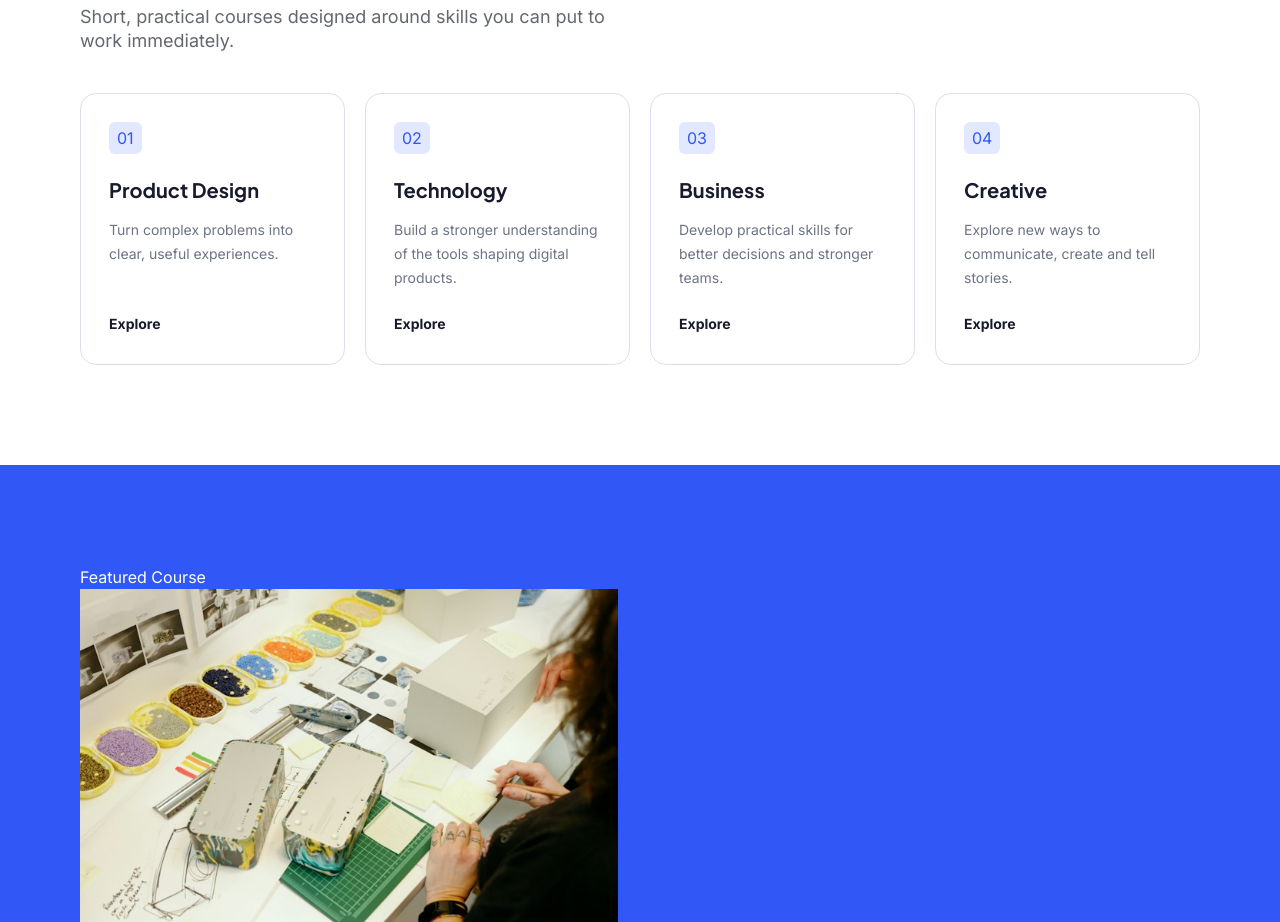
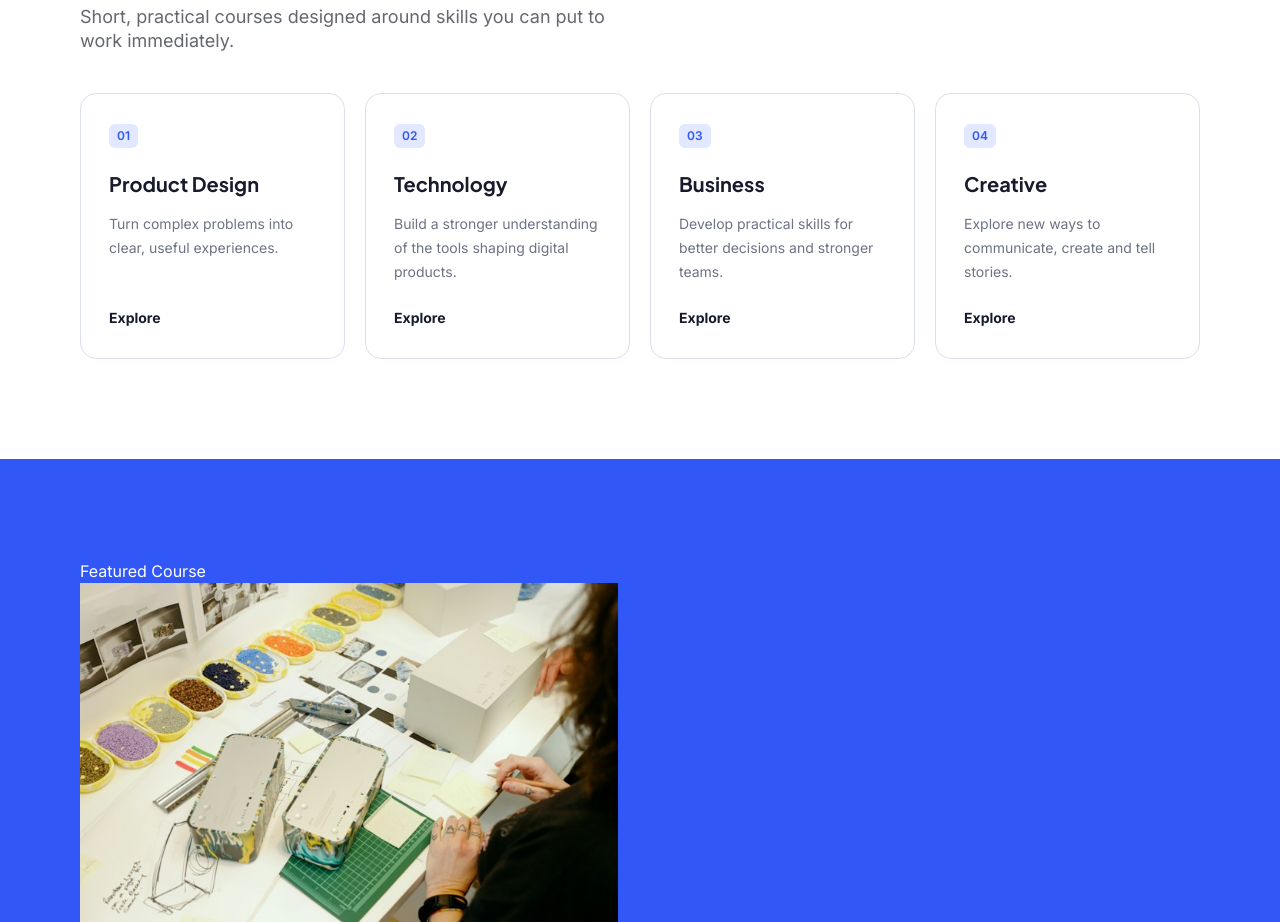
Before and after one commit to raresan/buzzvel-coding-test1-renan-alonso, a Next.js app: page / in a window 1280 px wide. Shown: the part 1660-2582 px from the top of the page. Built offline with nearby package versions, Linux system fonts and the light colour scheme.

Commit message:
fix: categories section fix id font size

```diff
--- a/app/components/sections/FeaturedCourse.tsx
+++ b/app/components/sections/FeaturedCourse.tsx
@@ -2,7 +2,6 @@ import Image, { StaticImageData } from 'next/image'
 
 import type { ClickableProps } from '../ui/Clickable'
 
-import Clickable from '../ui/Clickable'
 import Button from '../ui/Button'
 
 interface FeatureCourseProps {
--- a/app/components/sections/Hero.tsx
+++ b/app/components/sections/Hero.tsx
@@ -2,7 +2,6 @@ import Image, { StaticImageData } from 'next/image'
 
 import type { ClickableProps } from '../ui/Clickable'
 
-import Clickable from '../ui/Clickable'
 import Button from '../ui/Button'
 
 interface SocialProof {
--- a/app/components/ui/CategoryCard.tsx
+++ b/app/components/ui/CategoryCard.tsx
@@ -18,7 +18,7 @@ export default function CategoryCard({
   return (
     <div className="border border-line rounded-2xl p-6 lg:p-7 flex flex-col items-start justify-between gap-5.5">
       <div>
-        <div className="text-primary-blue px-2 py-1 bg-primary-blue-light inline-block rounded-md">
+        <div className="text-primary-blue font-semibold text-xs px-2 py-1 bg-primary-blue-light inline-block rounded-md">
           {id}
         </div>
 
```
Also changed, not shown: 1 other file (tests, documents, lock files or other folders).
